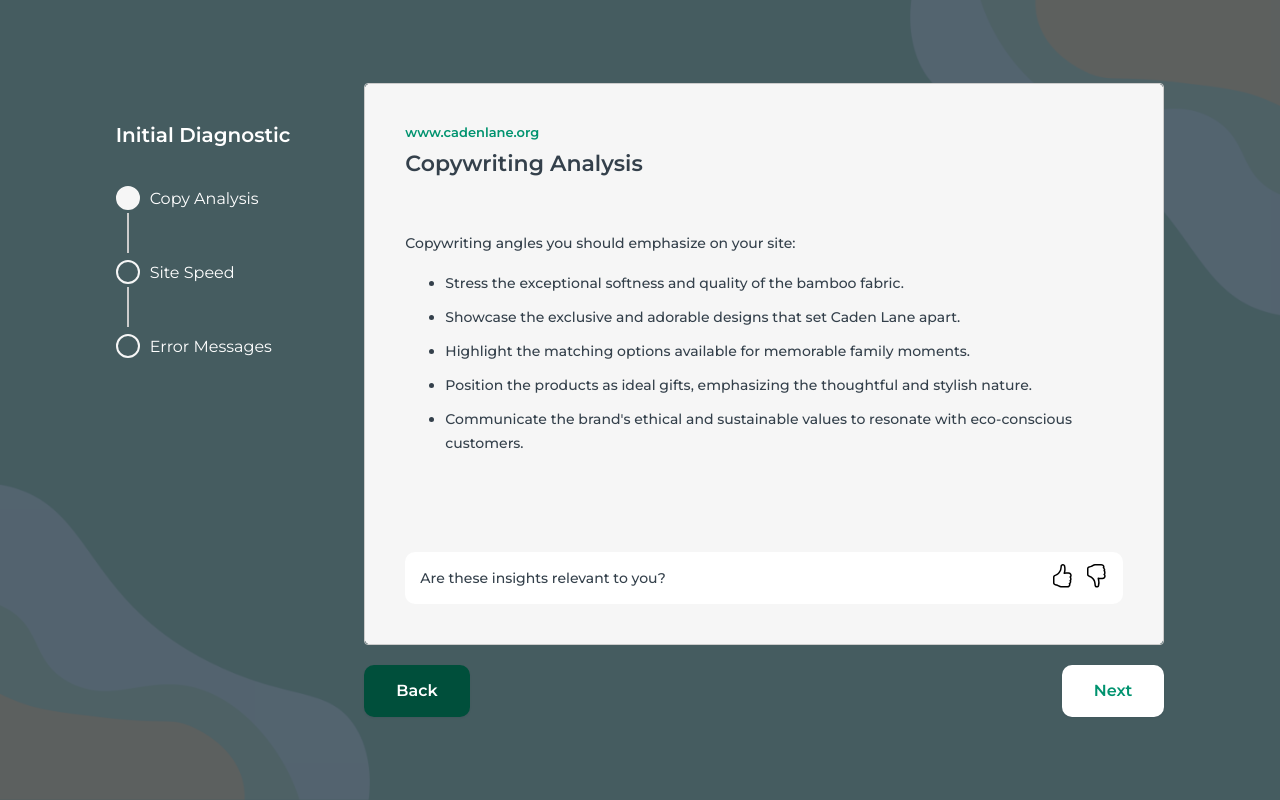
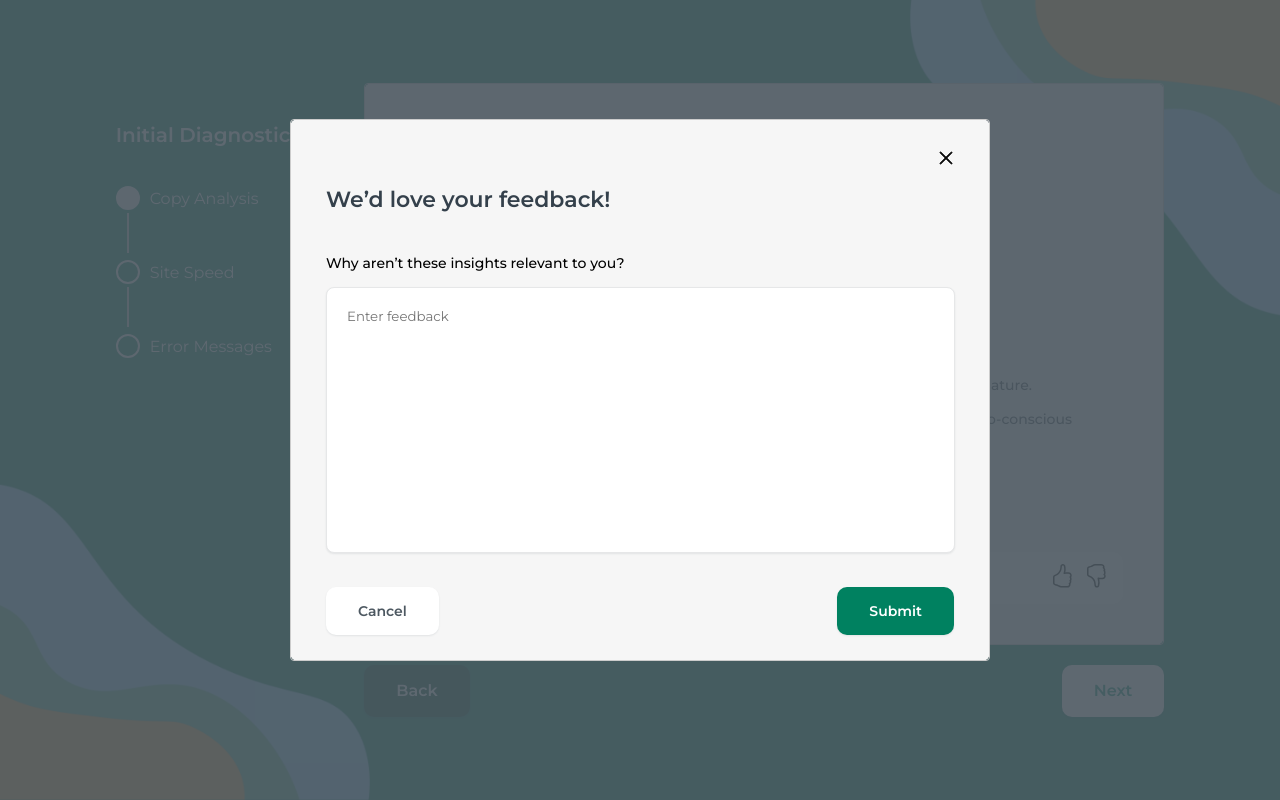
Before and after one commit to AdamsEugene/page-vitals, a Vue app: page / in a window 1280 px wide. Built offline with nearby package versions, Linux system fonts and the light colour scheme.

Commit message:
saving close button

```diff
--- a/src/App.vue
+++ b/src/App.vue
@@ -8,7 +8,7 @@
   <div id="app" >
     <!-- <GetStarted /> -->
     <Steppers />
-    <!-- <FeedbackModal/> -->
+    <FeedbackModal/>
   </div>
 </template>
 
--- a/src/components/FeedbackModal.vue
+++ b/src/components/FeedbackModal.vue
@@ -1,11 +1,11 @@
 <template>
-  <div class="page_vitals_steppers_cover">
+  <div :class="{'page_vitals_steppers_cover': true, 'page_vital_hidden': modalVisible}">
     <div class="page_vitals_stepper-wrapper">
       <div class="page_vitals_content-wrapper">
         <div class="page_vitals_stepper-content">
           <div class="page_vitals_stepper-pane">
             <div class="page_vitals_step1_content_wrapper">
-              <svg xmlns="http://www.w3.org/2000/svg" width="16" height="16" fill="currentColor" viewBox="0 0 16 16">
+              <svg xmlns="http://www.w3.org/2000/svg" width="16" height="16" fill="currentColor" viewBox="0 0 16 16" @click="hideModal">
                 <path
                   stroke="black"
                   stroke-width="1"
@@ -21,7 +21,7 @@
                 <textarea rows="14" placeholder="Enter feedback"></textarea>
 
                 <div class="page_vitals_controls">
-                  <button id="page_vitals_button">Cancel</button>
+                  <span id="page_vitals_button"  @click="hideModal">Cancel</span>
                   <button id="page_vitals_button" class="page_vitals_submit">
                     Submit
                   </button>
@@ -37,10 +37,14 @@
 
 <script>
 export default {
+  data() {
+    return {
+      modalVisible: false
+    };
+  },
   methods: {
-    toggleModal() {
-      // Toggle the visibility of the modal
-      this.$emit('close-modal'); // Emit an event to inform the parent component
+    hideModal() {
+      this.modalVisible = true; // Set the data property to true to hide the modal
     }
   }
 };
@@ -144,4 +148,9 @@
   background-color: #008160 !important;
   color: var(--Grey-White, #fff) !important;
 }
+
+.page_vital_hidden {
+  display: none;
+}
+
 </style>
--- a/src/components/Steppers.vue
+++ b/src/components/Steppers.vue
@@ -84,7 +84,7 @@
     justify-content: center;
     height: 100%;
     width: 100vw;
-    background-color: rgba(77, 88, 97, 0.90);
+    /* background-color: rgba(77, 88, 97, 0.90); */
     position: fixed;
     /* z-index: -1; */
   }
```
